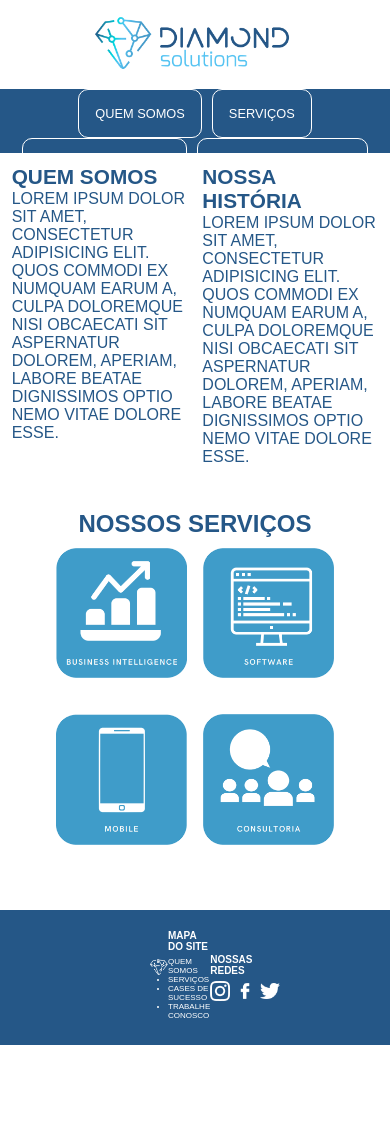
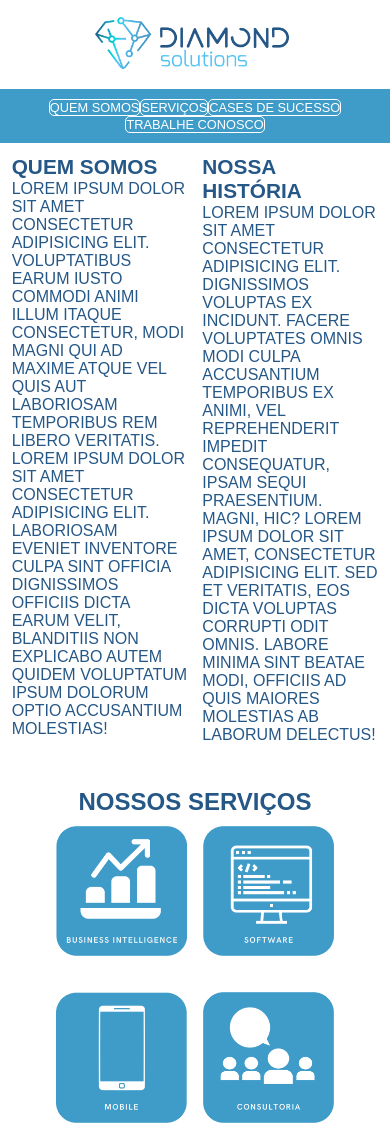
Before and after one commit to Rafael-0011/projeto1_HTML-CSS, a plain HTML site: page index.html in a window 390 px wide. Shown: the top 1126 px of the page. Before the commit the page ends 1045 px from the top, so only its background shows below. Drawn offline with Linux system fonts and the light colour scheme.

Commit message:
melhor responsividade para celular

```diff
--- a/css/arcticle.css
+++ b/css/arcticle.css
@@ -6,7 +6,8 @@
 }
 .article__title {
   margin-bottom: 1%;
+  font-size: 1.2rem;
 }
 .article__text {
-  font-size: 1.2rem;
+  font-size: 1rem;
 }
--- a/css/cor.css
+++ b/css/cor.css
@@ -1,5 +1,5 @@
 .back-color {
-  background-color: #255787;
+  background-color: #3f9cc9;
 }
 .color--azul {
   color: #255787;
--- a/css/footer.css
+++ b/css/footer.css
@@ -1,8 +1,8 @@
 .footer {
   display: flex;
-  justify-content: space-evenly;
-  padding: 20px 150px;
-  align-items: center;
+  justify-content: space-between;
+  padding: 30px;
+    align-items: center;
 }
 
 .footer__logo {
--- a/css/header.css
+++ b/css/header.css
@@ -3,5 +3,6 @@
   justify-content: center;
 }
 .header__logo {
-  width: 30%;
+  width: 40%;
+
 }
--- a/css/nav.css
+++ b/css/nav.css
@@ -1,21 +1,21 @@
 .nav {
   width: 100%;
+  padding: 10px;
 }
 .nav__items {
   display: flex;
-  height: 4rem;
+  height: 1%;
   justify-content: center;
   place-items: center;
   flex-wrap: wrap;
-  column-gap: 10px;
+
 }
 
 .nav__link {
   text-decoration: none;
   color: #fff;
   border: #fff solid 1px;
-  border-radius: 10px;
-  padding: 1rem;
+  border-radius: 5px;
   font-size: 0.8rem;
 }
 .nav__link:hover {
--- a/css/responsividade.css
+++ b/css/responsividade.css
@@ -32,8 +32,7 @@
 
 @media (max-width: 360px) {
   .footer {
-    padding: 0px;
-    padding-top: 10px;
+    padding: 10px 20px;
     font-size: 10px;
   }
 
@@ -63,7 +62,7 @@
     margin-bottom: 5%;
   }
 }
-
+/*---section---*/
 @media (max-width: 480px) {
   .section__title {
     font-size: 1rem;
@@ -76,12 +75,12 @@
 }
 
 /*---header---*/
-@media (min-width: 2000px) {
+@media (max-width: 1200px) {
   .header__logo {
-    width: 80%;
+    width: 40%;
   }
 }
-
+/*---header---*/
 @media (max-width: 720px) {
   .header__logo {
     width: 60%;
@@ -89,16 +88,16 @@
 }
 
 /*---article---*/
-@media (min-width: 1200px) {
+@media (max-width: 1200px) {
   .article__title {
-    font-size: 1.5rem;
+    font-size: 1.2rem;
   }
 
   .article__text {
-    font-size: 1.1rem;
+    font-size: 1rem;
   }
 }
-
+/*---article---*/
 @media (max-width: 720px) {
   .article__title {
     font-size: 1.3rem;
@@ -108,21 +107,29 @@
     font-size: 1rem;
   }
 }
-
+/*---article---*/
 @media (max-width: 360px) {
   .article__title {
-    font-size: 1.3rem;
+    font-size: 1rem;
   }
 
   .article__text {
-    font-size: 0.8rem;
+    font-size: 0.7rem;
   }
 }
 
 /*--nav--*/
 @media (max-width: 360px) {
   .nav__items {
-    height: 10rem;
-    padding: 20px 0px;
+    margin-bottom: 0%;
+    gap: 10px;
+    flex-wrap: nowrap;
+    text-align: center;
+  }
+
+  .nav__link {
+    white-space: nowrap;
+    padding: 2%;
+    font-size: 0.5rem;
   }
 }
--- a/css/section.css
+++ b/css/section.css
@@ -16,6 +16,6 @@
 }
 .section__imagem {
   margin: 1%;
-  width: 14%;
+  width: 20%;
   margin-bottom: 3%;
 }
--- a/index.html
+++ b/index.html
@@ -13,6 +13,8 @@
     <link rel="stylesheet" href="css/responsividade.css" />
 
     <title>Diamond Solutions</title>
+    <link rel="icon" href="assets/logo_branca (1).png" type="image/x-icon" />
+
   </head>
   <body>
     <header class="header">
@@ -25,36 +27,42 @@
 
     <nav class="nav back-color">
       <div class="nav__items">
-        <a href="#" class="nav__link">QUEM SOMOS</a>
-        <a href="#" class="nav__link">SERVIÇOS</a>
-        <a href="#" class="nav__link">CASES DE SUCESSO</a>
+        <a href="#quemSomos" class="nav__link">QUEM SOMOS</a>
+        <a href="#servicos" class="nav__link">SERVIÇOS</a>
+        <a href="#casesDesSucesso" class="nav__link">CASES DE SUCESSO</a>
         <a href="#" class="nav__link">TRABALHE CONOSCO</a>
       </div>
     </nav>
 
     <article class="article">
-      <div class="article__section">
+      <div class="article__section" id="quemSomos">
         <h1 class="article__title color--azul">QUEM SOMOS</h1>
         <p class="article__text color--azul">
-          Lorem ipsum dolor sit amet, consectetur adipisicing elit. Quos commodi
-          ex numquam earum a, culpa doloremque nisi obcaecati sit aspernatur
-          dolorem, aperiam, labore beatae dignissimos optio nemo vitae dolore
-          esse.
+          Lorem ipsum dolor sit amet consectetur adipisicing elit. Voluptatibus
+          earum iusto commodi animi illum itaque consectetur, modi magni qui ad
+          maxime atque vel quis aut laboriosam temporibus rem libero veritatis.
+          Lorem ipsum dolor sit amet consectetur adipisicing elit. Laboriosam
+          eveniet inventore culpa sint officia dignissimos officiis dicta earum
+          velit, blanditiis non explicabo autem quidem voluptatum ipsum dolorum
+          optio accusantium molestias!
         </p>
       </div>
-      <div class="article__section">
+      <div class="article__section" id="casesDesSucesso">
         <h1 class="article__title color--azul">NOSSA HISTÓRIA</h1>
         <p class="article__text color--azul">
-          Lorem ipsum dolor sit amet, consectetur adipisicing elit. Quos commodi
-          ex numquam earum a, culpa doloremque nisi obcaecati sit aspernatur
-          dolorem, aperiam, labore beatae dignissimos optio nemo vitae dolore
-          esse.
+          Lorem ipsum dolor sit amet consectetur adipisicing elit. Dignissimos
+          voluptas ex incidunt. Facere voluptates omnis modi culpa accusantium
+          temporibus ex animi, vel reprehenderit impedit consequatur, ipsam
+          sequi praesentium. Magni, hic? Lorem ipsum dolor sit amet, consectetur
+          adipisicing elit. Sed et veritatis, eos dicta voluptas corrupti odit
+          omnis. Labore minima sint beatae modi, officiis ad quis maiores
+          molestias ab laborum delectus!
         </p>
       </div>
     </article>
 
     <section class="section">
-      <div class="section__title">
+      <div class="section__title" id="servicos">
         <h1 class="color--azul">NOSSOS SERVIÇOS</h1>
       </div>
       <div class="section__imagems">
```
